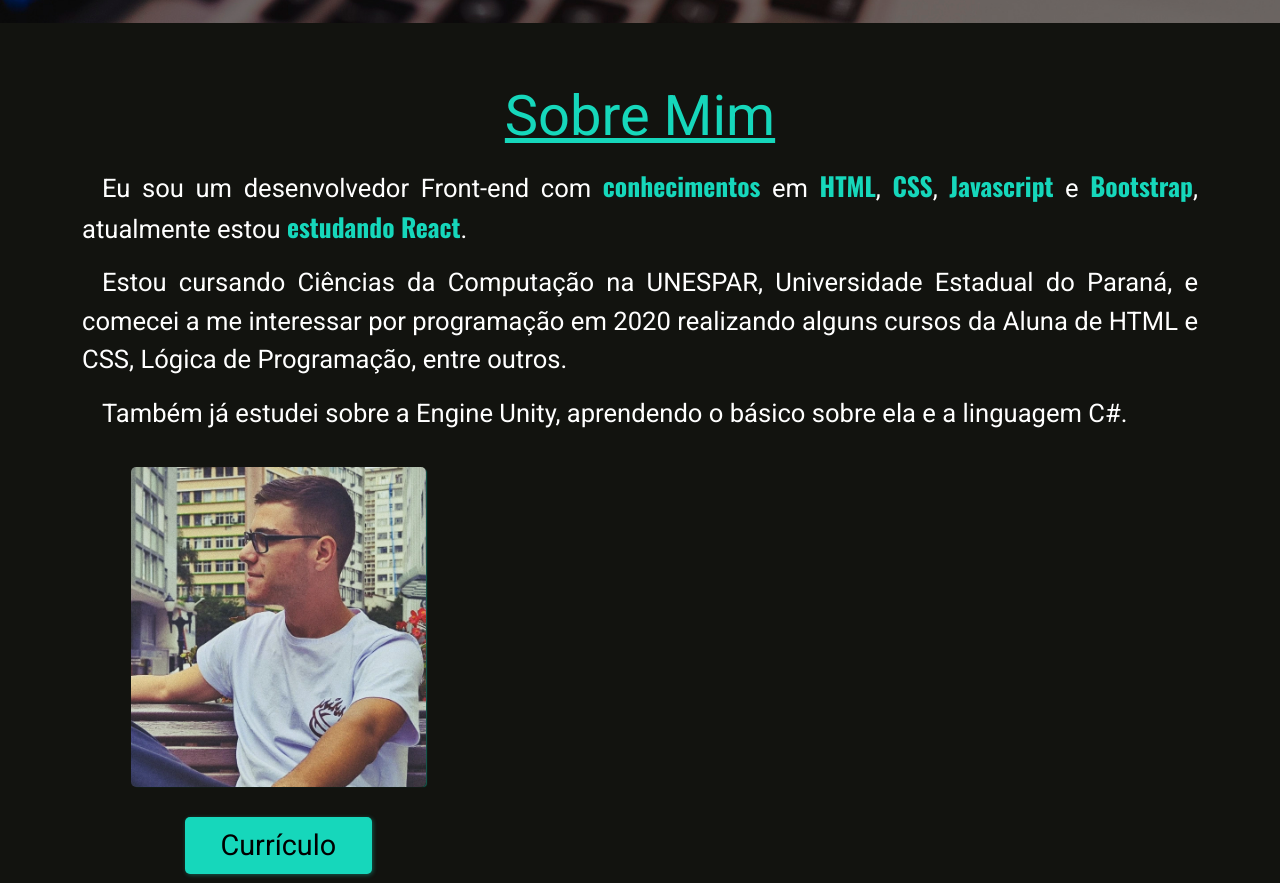
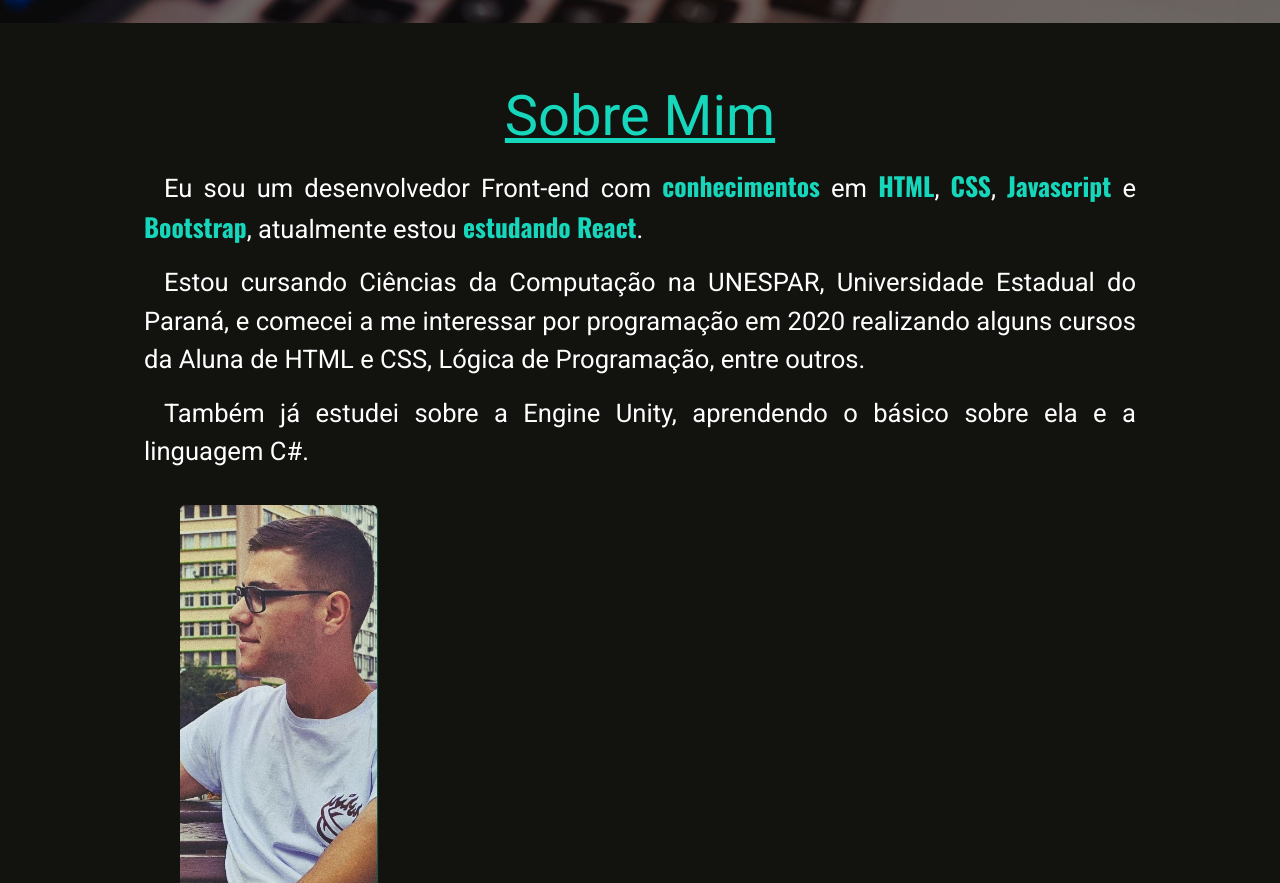
Before and after one commit to JoaoVitorDomingos/Portfolio, a plain HTML site: page index.html in a window 1280 px wide. Shown: the part 878-1761 px from the top of the page. Drawn offline with nearby package versions, Linux system fonts and the light colour scheme.

Commit message:
Notebook - Sobre Mim

```diff
--- a/css/media_query.css
+++ b/css/media_query.css
@@ -235,6 +235,16 @@
     .introducao > div.contatos {
         width: 70%;
     }
+
+    /* Sobre Mim */
+    #sobre > .area-textos {
+        width: 80%;
+    }
+
+    #sobre .foto {
+        height: 50vh;
+        width: 40%;
+    }
 }
 
 /* Computadores e Telas Maiores */
--- a/index.html
+++ b/index.html
@@ -67,14 +67,14 @@
 
          <!-- Sobre Mim -->
         <section id="sobre" class="sobre row">
-            <div class="area-textos col-lg-7">
+            <div class="area-textos col-xl-7">
                 <h1 class="titulo">Sobre Mim</h1>
                 <p>Eu sou um desenvolvedor Front-end com <strong>conhecimentos</strong> em <strong>HTML</strong>, <strong>CSS</strong>, <strong>Javascript</strong> e <strong>Bootstrap</strong>, atualmente estou <strong>estudando</strong> <strong>React</strong>.</p>
                 <p>Estou cursando Ciências da Computação na UNESPAR, Universidade Estadual do Paraná, e comecei a me interessar por programação em 2020 realizando alguns cursos da Aluna de HTML e CSS, Lógica de Programação, entre outros.</p>
                 <p>Também já estudei sobre a Engine Unity, aprendendo o básico sobre ela e a linguagem C#.</p>
             </div>
             <!-- <img src="imgs/fotos/foto2.jpg" alt="Minha foto"> -->
-            <div class="area-foto col-lg-5">
+            <div class="area-foto col-xl-5">
                 <div class="foto"></div>
                 <a href="curriculo_jv_frontend.pdf" target="_blank" class="btn">Currículo</a>
             </div>
@@ -200,8 +200,8 @@
                             </div>
 
                             <div class="modal-body row">
-                                <div class="projeto_img col-lg-7"></div>
-                                <div class="projeto_info col-lg-5">
+                                <div class="projeto_img col-xl-7"></div>
+                                <div class="projeto_info col-xl-5">
                                     <h1>Titulo</h1>
                                     <p>Lorem ipsum dolor sit amet consectetur adipisicing elit. Doloribus eius temporibus recusandae fugiat mollitia incidunt placeat cumque distinctio, laboriosam voluptate corrupti praesentium debitis error magni velit enim possimus excepturi quibusdam!</p>
                                 </div>
```
